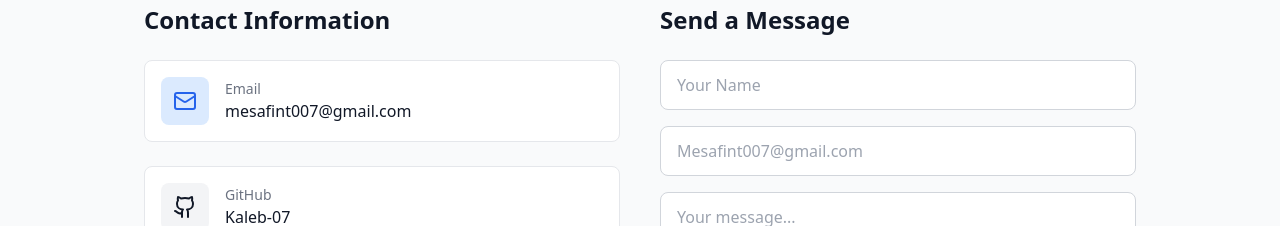
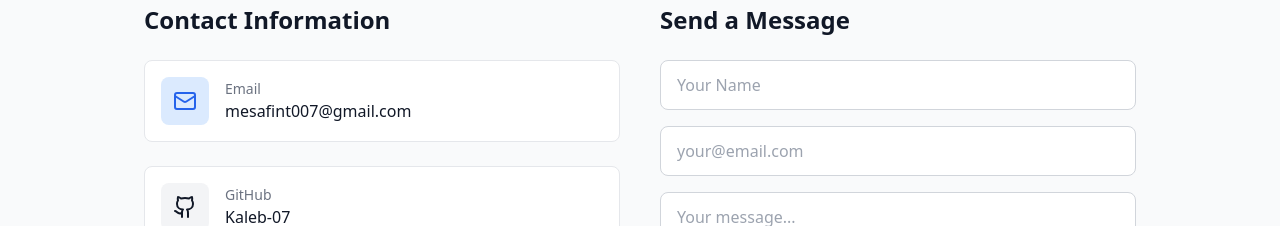
Before and after one commit to Kaleb-07/KalebDev, a React (Vite) app: page / in a window 1280 px wide. Shown: the part 4140-4366 px from the top of the page. Built offline with nearby package versions, Linux system fonts and the light colour scheme.

Commit message:
updating

```diff
--- a/src/pages/Contact/Contact.jsx
+++ b/src/pages/Contact/Contact.jsx
@@ -95,7 +95,7 @@ export default function Contact() {
                                         Email
                                     </p>
                                     <p className="text-gray-900 dark:text-white font-medium">
-                                       mesafint007@gmail.com
+                                        mesafint007@gmail.com
                                     </p>
                                 </div>
                             </a>
@@ -162,7 +162,7 @@ export default function Contact() {
                             <input
                                 type="email"
                                 name="email"
-                                placeholder="Mesafint007@gmail.com"
+                                placeholder="your@email.com"
                                 value={formData.email}
                                 onChange={handleChange}
                                 required
--- a/src/pages/Landing/Landing.jsx
+++ b/src/pages/Landing/Landing.jsx
@@ -22,12 +22,12 @@ function Landing() {
                 <About />
             </section>
 
-            {/* Skills Section */}
+            {/* Projects Section */}
             <section id="projects">
                 <Projects />
             </section>
 
-            {/* Projects Section */}
+            {/* Skills Section */}
             <section id="skills">
                 <Skills />
             </section>
```
Also changed, not shown: src/components/Header/Header.jsx (+0 -10 lines).
